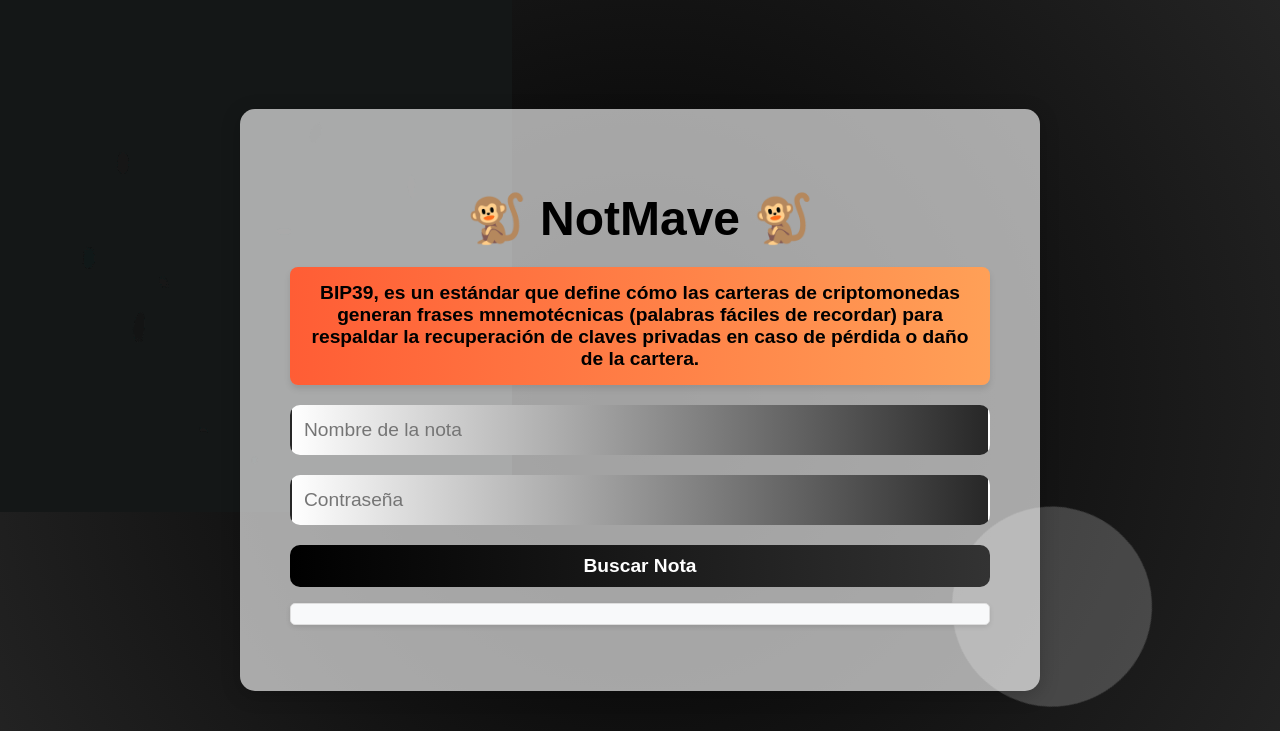
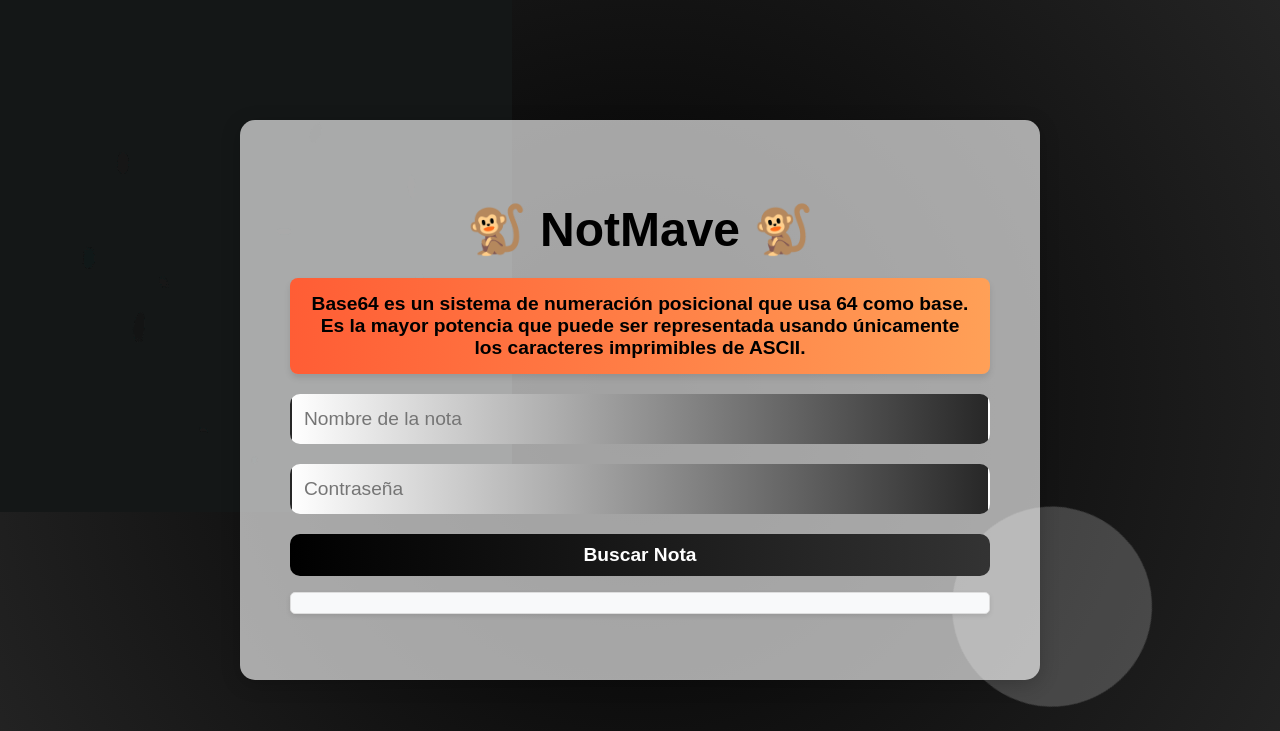
Before and after one commit to HanzMaverick/NotasMave, a Flask app: page / in a window 1280 px wide. Shown: the top 731 px of the page. Run offline with Flask 3, Linux system fonts and the light colour scheme; some libraries are stand-ins or nearby versions.

Commit message:
Juego 5 may

```diff
--- a/templates/search.html
+++ b/templates/search.html
@@ -129,7 +129,7 @@
 
     <!-- Carrusel de textos -->
     <div id="carousel" class="carousel">
-      <div class="carousel-item active"> BIP39, es un estándar que define cómo las carteras de criptomonedas generan frases mnemotécnicas (palabras fáciles de recordar) para respaldar la recuperación de claves privadas en caso de pérdida o daño de la cartera.</div>
+      <div class="carousel-item active"> Base64 es un sistema de numeración posicional que usa 64 como base. Es la mayor potencia que puede ser representada usando únicamente los caracteres imprimibles de ASCII.</div>
       <div class="carousel-item" id="btcPriceSlide">💲 Cargando precio de Bitcoin...</div>
       <div class="carousel-item" id="btcVolumeSlide">📊 Cargando volumen de transacciones...</div>
       <div class="carousel-item" id="btcHashrateSlide">⚡ Cargando hashrate de la red...</div>
```
